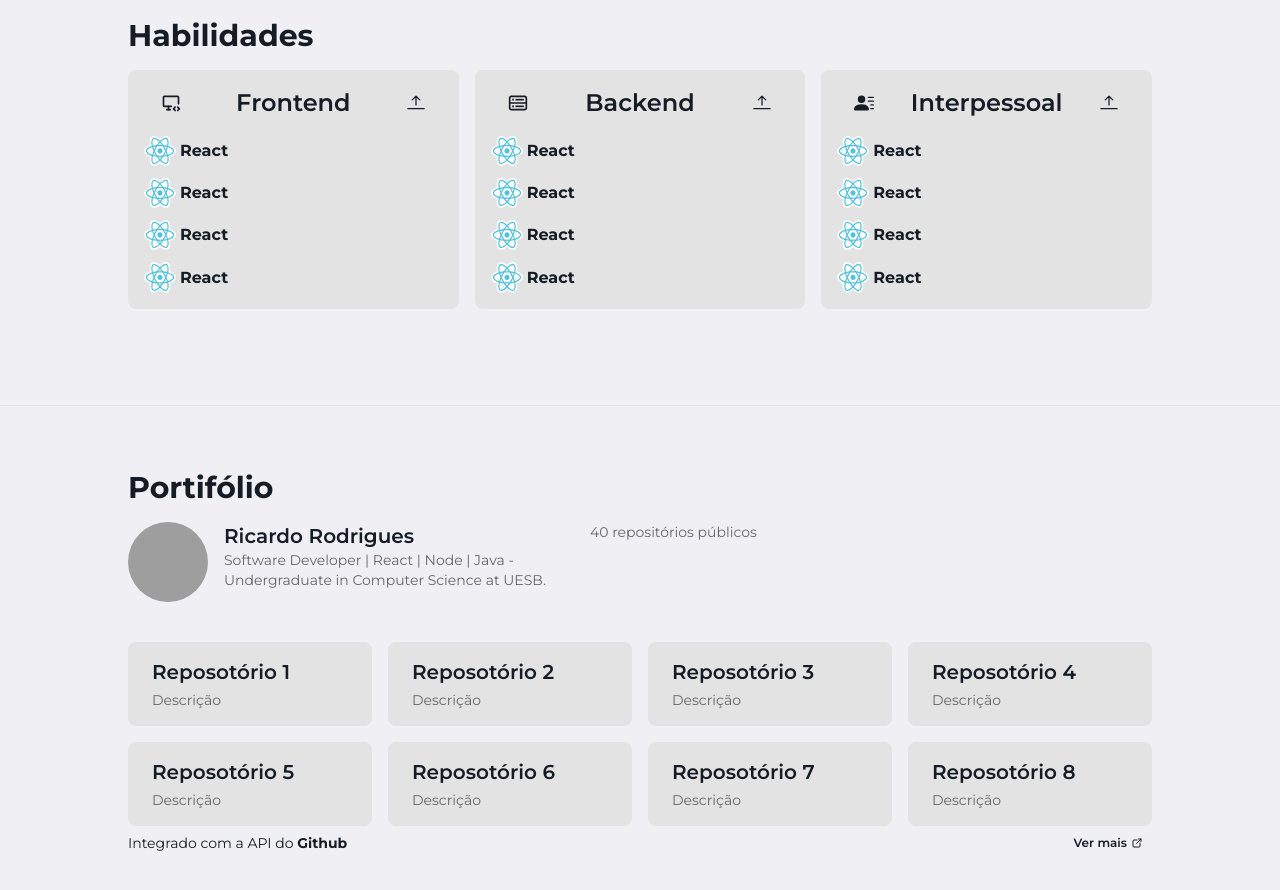
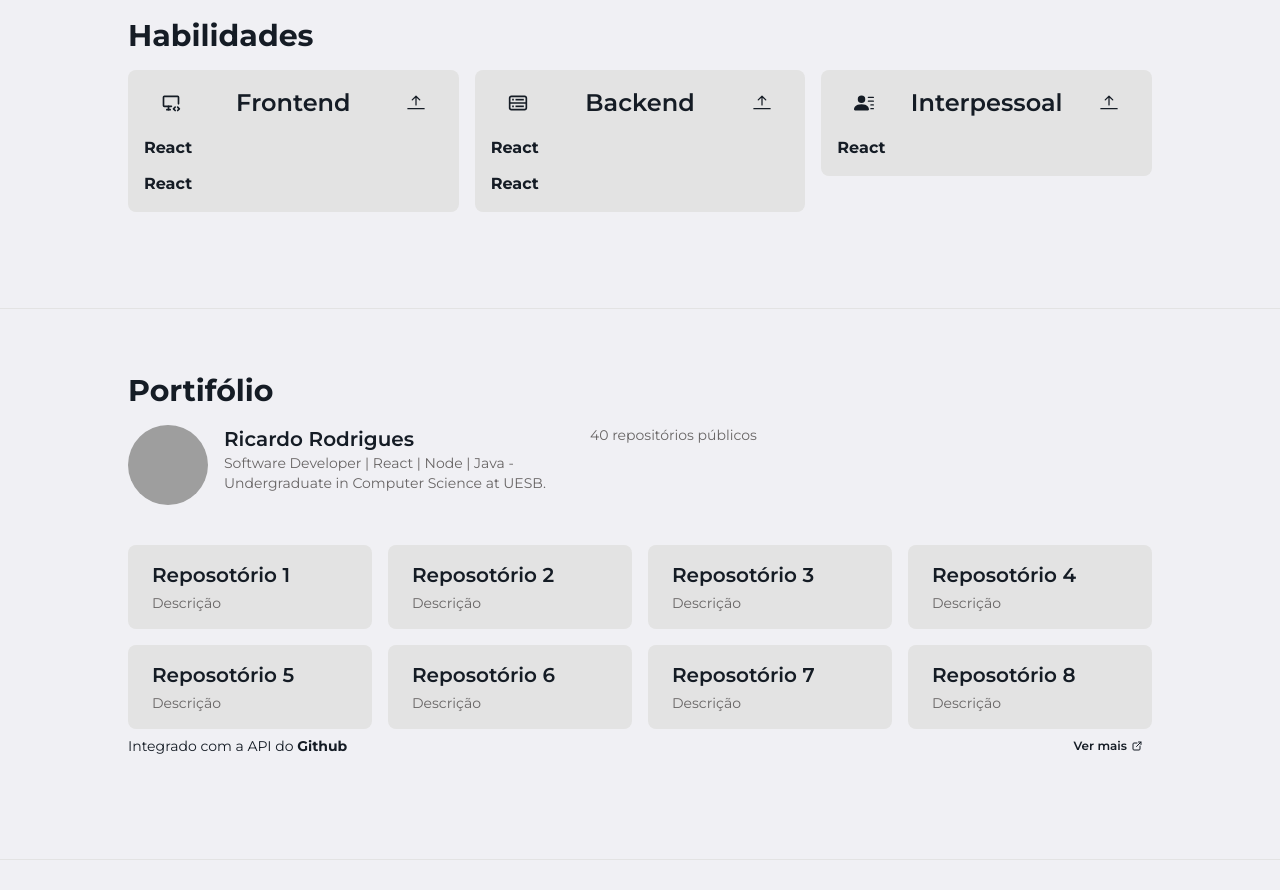
Before and after one commit to ricardorodriguespes17/ricardo-web, a Next.js app: page / in a window 1280 px wide. Shown: the part 1780-2670 px from the top of the page. Built offline with nearby package versions, Linux system fonts and the light colour scheme; grey boxes are pictures that could not be loaded.

Commit message:
refactor: skills lists use skills store

```diff
--- /dev/null
+++ b/src/components/common/SkillsItemHeader.tsx
@@ -0,0 +1,27 @@
+import { BsArrowBarDown } from "react-icons/bs"
+import Button from "../ui/Button"
+import { twMerge } from "tailwind-merge"
+
+type Props = {
+  title: string
+  icon: React.ReactNode
+  isOpen: boolean
+  setOpen: () => void
+}
+
+const SkillsItemHeader = (props: Props) => {
+  return (
+    <Button variant="plain" size="full" onClick={props.setOpen}>
+      <span className="text-xl">{props.icon}</span>
+      <h3>{props.title}</h3>
+      <BsArrowBarDown
+        className={twMerge(
+          "transition-transform duration-700 text-xl",
+          props.isOpen ? "rotate-180" : "rotate-0"
+        )}
+      />
+    </Button>
+  )
+}
+
+export default SkillsItemHeader
--- /dev/null
+++ b/src/components/common/SkillsItemLogo.tsx
@@ -0,0 +1,14 @@
+import Image from "next/image"
+
+type Props = {
+  label: string
+  src: string
+}
+
+const SkillsItemLogo = (props: Props) => {
+  return (
+    <Image src={props.src} alt={`Ícone de ${props.label}`} className="w-8" />
+  )
+}
+
+export default SkillsItemLogo
--- a/src/components/common/SkillsList.tsx
+++ b/src/components/common/SkillsList.tsx
@@ -4,38 +4,38 @@ import { useEffect, useState } from "react"
 import { BsArrowBarDown, BsFillPersonLinesFill } from "react-icons/bs"
 import Button from "../ui/Button"
 import { twMerge } from "tailwind-merge"
-import Image from "next/image"
-import ReactIcon from "@/assets/icons/react.svg"
 import { CgDatabase } from "react-icons/cg"
 import { TbDeviceDesktopCode } from "react-icons/tb"
-
-type SkillTypes = "frontend" | "backend" | "softs"
+import useSkills from "@/store/skillsStore"
+import { SkillTypes } from "@/@types/SkillType"
+import SkillsItemHeader from "./SkillsItemHeader"
 
 type Props = {
   type: SkillTypes
 }
 
-const titles = {
+const titles: Record<SkillTypes, string> = {
   frontend: "Frontend",
   backend: "Backend",
-  softs: "Interpessoal",
+  interpersonal: "Interpessoal",
 }
 
-const icons = {
+const icons: Record<SkillTypes, React.ReactNode> = {
   frontend: <TbDeviceDesktopCode />,
   backend: <CgDatabase />,
-  softs: <BsFillPersonLinesFill />,
+  interpersonal: <BsFillPersonLinesFill />,
 }
 
-const openTimes = {
+const openTimes: Record<SkillTypes, number> = {
   frontend: 100,
   backend: 1000,
-  softs: 1900,
+  interpersonal: 1900,
 }
 
 const SkillsList = ({ type }: Props) => {
   const [isOpen, setIsOpen] = useState(false)
   const [firstOpen, setFirstOpen] = useState(false)
+  const { skills } = useSkills()
 
   useEffect(() => {
     if (firstOpen) {
@@ -48,8 +48,10 @@ const SkillsList = ({ type }: Props) => {
   useEffect(() => {
     const handleScroll = () => {
       const currentScrollY = window.scrollY
-      if (currentScrollY > 1500) {
+      if (currentScrollY > 1200) {
         setFirstOpen(true)
+      } else {
+        setFirstOpen(false)
       }
     }
 
@@ -63,20 +65,12 @@ const SkillsList = ({ type }: Props) => {
   return (
     <div className="flex flex-col bg-gray-30 dark:bg-dark-100 rounded-lg px-4 h-fit">
       <div className="w-full flex items-center gap-2 justify-between">
-        <Button
-          variant="plain"
-          size="full"
-          onClick={() => setIsOpen((value) => !value)}
-        >
-          <span className="text-xl">{icons[type]}</span>
-          <h3>{titles[type]}</h3>
-          <BsArrowBarDown
-            className={twMerge(
-              "transition-transform duration-700 text-xl",
-              isOpen ? "rotate-180" : "rotate-0"
-            )}
-          />
-        </Button>
+        <SkillsItemHeader
+          isOpen={isOpen}
+          icon={icons[type]}
+          title={titles[type]}
+          setOpen={() => setIsOpen((value) => !value)}
+        />
       </div>
 
       <div
@@ -85,22 +79,13 @@ const SkillsList = ({ type }: Props) => {
           isOpen ? "max-h-[300px] pb-4" : "max-h-0"
         )}
       >
-        <div className="flex items-center gap-1 font-bold">
-          <Image src={ReactIcon} alt="Icone do React" className="w-8" />
-          <label>React</label>
-        </div>
-        <div className="flex items-center gap-1 font-bold">
-          <Image src={ReactIcon} alt="Icone do React" className="w-8" />
-          <label>React</label>
-        </div>
-        <div className="flex items-center gap-1 font-bold">
-          <Image src={ReactIcon} alt="Icone do React" className="w-8" />
-          <label>React</label>
-        </div>
-        <div className="flex items-center gap-1 font-bold">
-          <Image src={ReactIcon} alt="Icone do React" className="w-8" />
-          <label>React</label>
-        </div>
+        {skills
+          .filter((item) => item.type === type)
+          .map((skill, index) => (
+            <div key={index} className="flex items-center gap-1 font-bold">
+              <label>{skill.label}</label>
+            </div>
+          ))}
       </div>
     </div>
   )
--- a/src/components/sessions/SkillsSession.tsx
+++ b/src/components/sessions/SkillsSession.tsx
@@ -9,7 +9,7 @@ const SkillsSession = () => {
       <div className="w-full grid grid-cols-1 md:grid-cols-2 lg:grid-cols-3 gap-4">
         <SkillsList type="frontend" />
         <SkillsList type="backend" />
-        <SkillsList type="softs" />
+        <SkillsList type="interpersonal" />
       </div>
     </BaseSession>
   )
```
